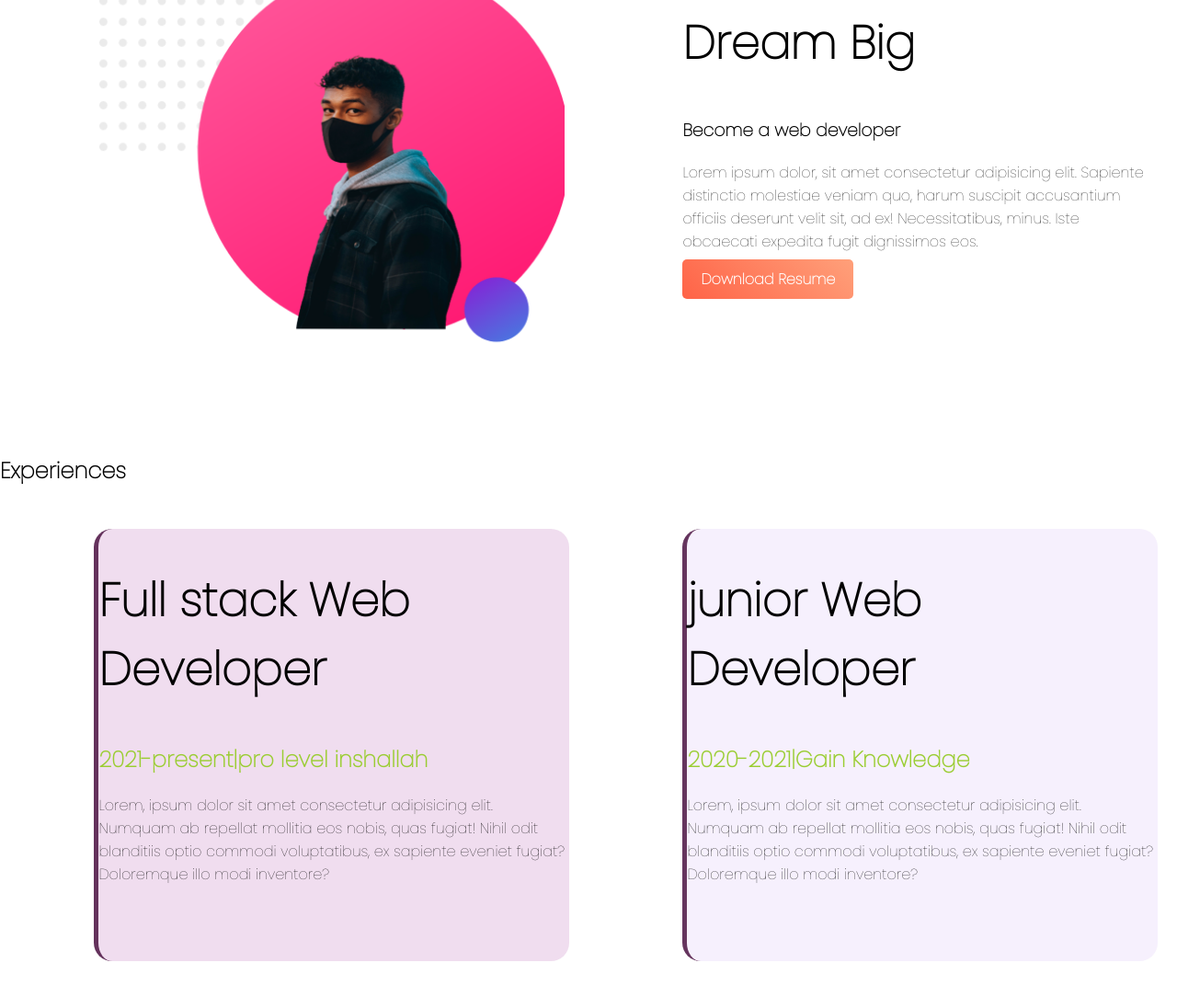
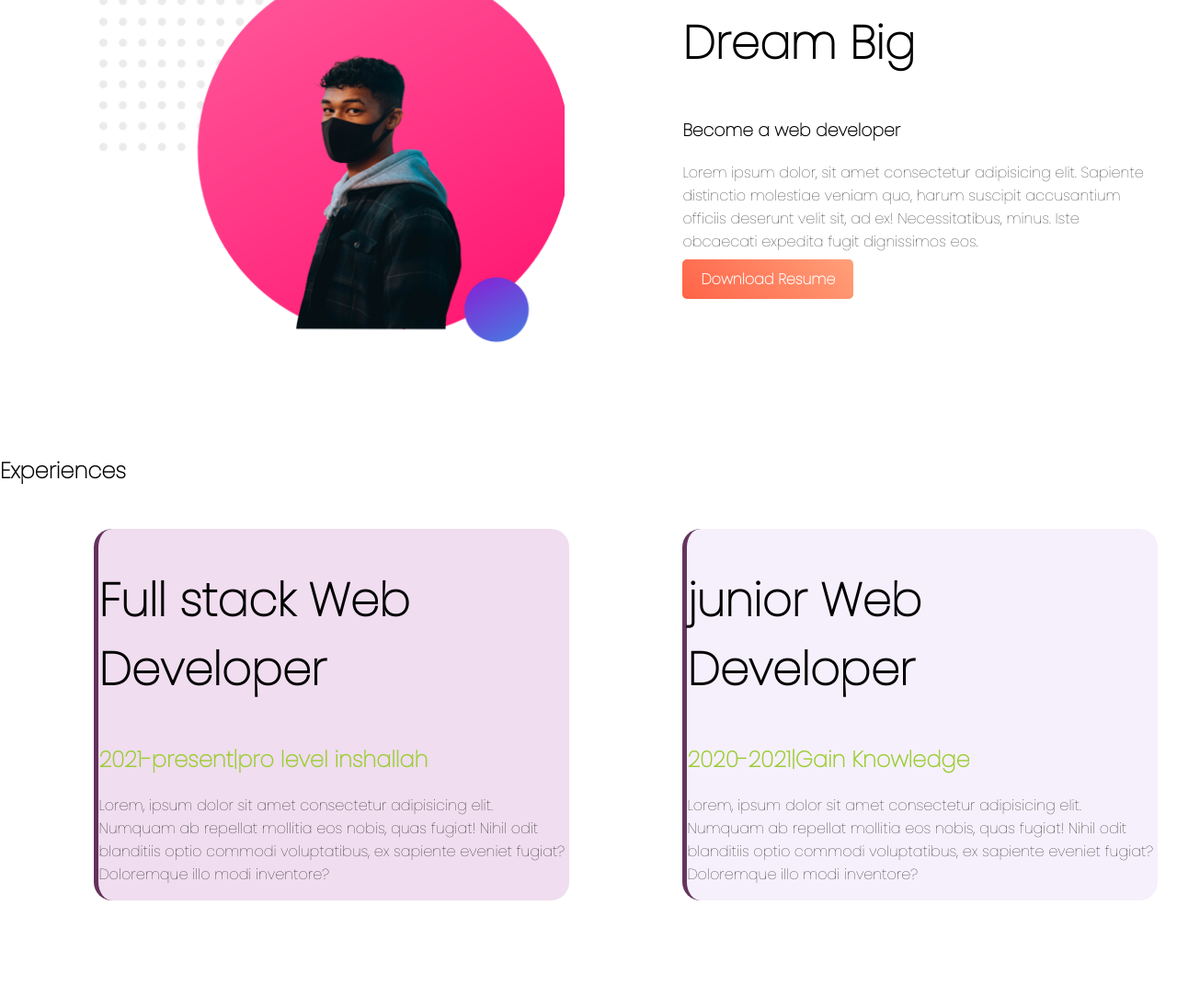
Before and after one commit to mdmamun-bd/web-portfolio, a plain HTML site: page index.html in a window 1280 px wide. Shown: the part 708-1792 px from the top of the page at 92% size. Drawn offline with Linux system fonts and the light colour scheme.

Commit message:
last time

```diff
--- a/style.css
+++ b/style.css
@@ -95,7 +95,7 @@ h1{
 
     position: absolute;
     width: 40%;
-    height: 470px;
+
     background:#F0DDEF;
     border-radius: 20px;
     border-left:5px solid rgba(77, 22, 68, 0.86);
@@ -105,7 +105,7 @@ h1{
 
 position: absolute;
 width: 40%;
-height: 470px;
+
 background: #F6F0FD;
 border-radius: 20px;
 border-left:5px solid rgba(77, 22, 68, 0.86);
```
